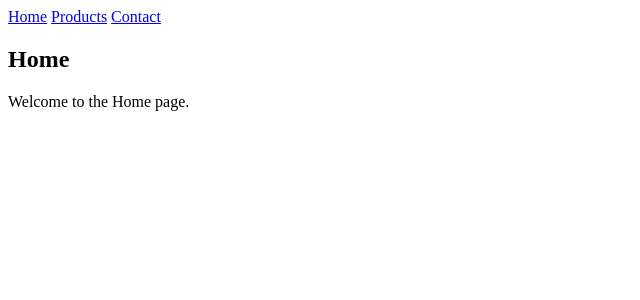
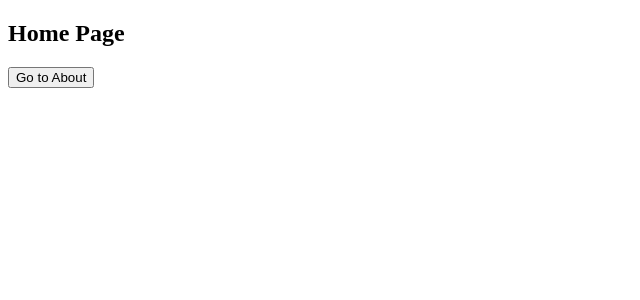
Before and after one commit to abdullahshabir31/React-Learning, a React (Vite) app: page / in a window 1280 px wide. Shown: the top 300 px of the page, without its empty margins (0-640 px from the left). Built offline with nearby package versions, Linux system fonts and the light colour scheme.

Commit message:
Add useNavigate example

```diff
--- /dev/null
+++ b/src/11-React-Router/03-use-navigate.jsx
@@ -0,0 +1,38 @@
+import { BrowserRouter, Route, Routes, useNavigate } from "react-router-dom";
+
+function Home() {
+  const navigate = useNavigate();
+
+  return (
+    <div>
+      <h2>Home Page</h2>
+
+      <button onClick={() => navigate("/about")}>Go to About</button>
+    </div>
+  );
+}
+
+function About() {
+  const navigate = useNavigate();
+
+  return (
+    <div>
+      <h2>About Page</h2>
+
+      <button onClick={() => navigate("/")}>Go Back Home</button>
+    </div>
+  );
+}
+
+function UseNavigateExample() {
+  return (
+    <BrowserRouter>
+      <Routes>
+        <Route path="/" element={<Home />} />
+        <Route path="/about" element={<About />} />
+      </Routes>
+    </BrowserRouter>
+  );
+}
+
+export default UseNavigateExample;
--- a/src/App.jsx
+++ b/src/App.jsx
@@ -1,7 +1,7 @@
-import Navigation from "./11-React-Router/02-navigation";
+import UseNavigateExample from "./11-React-Router/03-use-navigate";
 
 function App() {
-  return <Navigation />;
+  return <UseNavigateExample />;
 }
 
 export default App;
```
